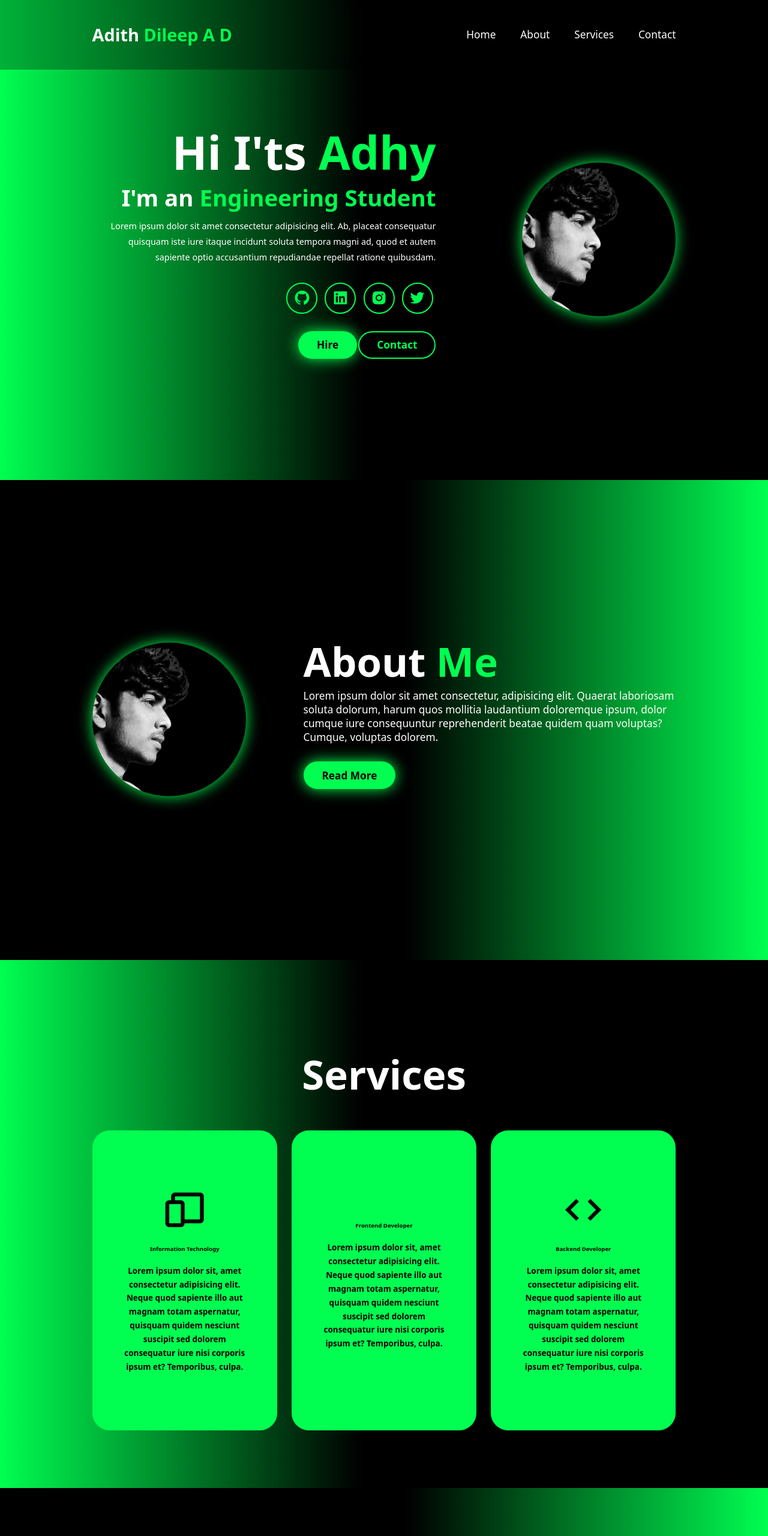
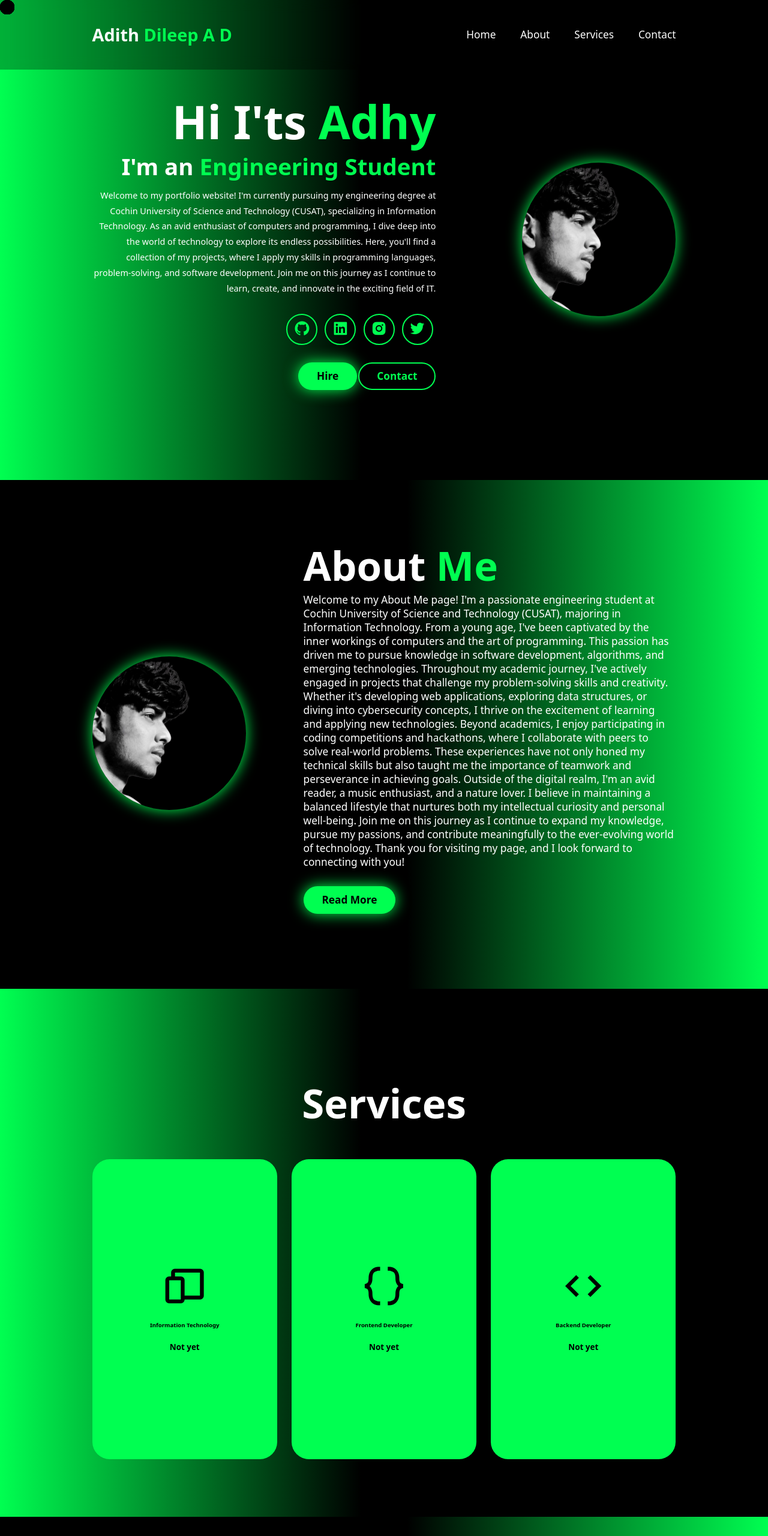
Before and after one commit to Adhyyyyy/Portfolio-Web-Site, a plain HTML site: page index.html in a window 1280 px wide. Shown: the top 2560 px of the page at 60% size. Drawn offline with nearby package versions, Linux system fonts and the light colour scheme.

Commit message:
index.html

```diff
--- a/index.html
+++ b/index.html
@@ -12,6 +12,26 @@
     />
   </head>
   <body>
+    <div class="circle"></div>
+    <div class="circle"></div>
+    <div class="circle"></div>
+    <div class="circle"></div>
+    <div class="circle"></div>
+    <div class="circle"></div>
+    <div class="circle"></div>
+    <div class="circle"></div>
+    <div class="circle"></div>
+    <div class="circle"></div>
+    <div class="circle"></div>
+    <div class="circle"></div>
+    <div class="circle"></div>
+    <div class="circle"></div>
+    <div class="circle"></div>
+    <div class="circle"></div>
+    <div class="circle"></div>
+    <div class="circle"></div>
+    <div class="circle"></div>
+    <div class="circle"></div>
     <header class="header">
         <a href="#home" class="logo"> Adith
             <span>Dileep A D</span></a>
@@ -28,15 +48,15 @@
         <div class="home-content">
             <h1>Hi I'ts <span>Adhy</span></h1>
             <h3>I'm an <span>Engineering Student</span></h3>
-            <p>Lorem ipsum dolor sit amet consectetur adipisicing elit. Ab, placeat consequatur quisquam iste iure itaque incidunt soluta tempora magni ad, quod et autem sapiente optio accusantium repudiandae repellat ratione quibusdam.</p>
+            <p>Welcome to my portfolio website! I'm currently pursuing my engineering degree at Cochin University of Science and Technology (CUSAT), specializing in Information Technology. As an avid enthusiast of computers and programming, I dive deep into the world of technology to explore its endless possibilities. Here, you'll find a collection of my projects, where I apply my skills in programming languages, problem-solving, and software development. Join me on this journey as I continue to learn, create, and innovate in the exciting field of IT.</p>
             <div class="social-icons">
-                <a href="#">
+                <a href="https://github.com/Adhyyyyy">
                     <i class="bx bxl-github"></i>
                 </a>
-                <a href="#">
+                <a href="https://www.linkedin.com/in/adithdileepad/">
                     <i class="bx bxl-linkedin-square"></i>
                 </a>
-                <a href="#">
+                <a href="https://www.instagram.com/adith_dileep_a_d/">
                     <i class="bx bxl-instagram-alt"></i>
                 </a>
                 <a href="#">
@@ -63,7 +83,15 @@
 
         <div class="about-content">
             <h2>About <span>Me</span></h2>
-            <p>Lorem ipsum dolor sit amet consectetur, adipisicing elit. Quaerat laboriosam soluta dolorum, harum quos mollitia laudantium doloremque ipsum, dolor cumque iure consequuntur reprehenderit beatae quidem quam voluptas? Cumque, voluptas dolorem.</p>
+            <p>Welcome to my About Me page! I'm a passionate engineering student at Cochin University of Science and Technology (CUSAT), majoring in Information Technology. From a young age, I've been captivated by the inner workings of computers and the art of programming. This passion has driven me to pursue knowledge in software development, algorithms, and emerging technologies.
+
+                Throughout my academic journey, I've actively engaged in projects that challenge my problem-solving skills and creativity. Whether it's developing web applications, exploring data structures, or diving into cybersecurity concepts, I thrive on the excitement of learning and applying new technologies.
+
+                Beyond academics, I enjoy participating in coding competitions and hackathons, where I collaborate with peers to solve real-world problems. These experiences have not only honed my technical skills but also taught me the importance of teamwork and perseverance in achieving goals.
+
+                Outside of the digital realm, I'm an avid reader, a music enthusiast, and a nature lover. I believe in maintaining a balanced lifestyle that nurtures both my intellectual curiosity and personal well-being.
+
+                Join me on this journey as I continue to expand my knowledge, pursue my passions, and contribute meaningfully to the ever-evolving world of technology. Thank you for visiting my page, and I look forward to connecting with you!</p>
             <a href="#" class="btn">Read More</a>
         </div>
     </section>
@@ -77,21 +105,21 @@
                 <div class="service-info">
                     <i class="bx bx-devices"></i>
                     <h4>Information Technology</h4>
-                    <p>Lorem ipsum dolor sit, amet consectetur adipisicing elit. Neque quod sapiente illo aut magnam totam aspernatur, quisquam quidem nesciunt suscipit sed dolorem consequatur iure nisi corporis ipsum et? Temporibus, culpa.</p>
+                    <p>Not yet</p>
                 </div>
             </div>
             <div class="service-box">
                 <div class="service-info">
-                    <i class="bx bx-curly"></i>
+                    <i class="bx bx-code-curly"></i>
                     <h4>Frontend Developer</h4>
-                    <p>Lorem ipsum dolor sit, amet consectetur adipisicing elit. Neque quod sapiente illo aut magnam totam aspernatur, quisquam quidem nesciunt suscipit sed dolorem consequatur iure nisi corporis ipsum et? Temporibus, culpa.</p>
+                    <p>Not yet</p>
                 </div>
             </div>
             <div class="service-box">
                 <div class="service-info">
                     <i class="bx bx-code"></i>
                     <h4>Backend Developer</h4>
-                    <p>Lorem ipsum dolor sit, amet consectetur adipisicing elit. Neque quod sapiente illo aut magnam totam aspernatur, quisquam quidem nesciunt suscipit sed dolorem consequatur iure nisi corporis ipsum et? Temporibus, culpa.</p>
+                    <p>Not yet</p>
                 </div>
             </div>
 
@@ -124,13 +152,13 @@
     </section>
     <footer class="footer">
         <div class="social-icons">
-            <a href="#">
+            <a href="https://github.com/Adhyyyyy">
                 <i class="bx bxl-github"></i>
             </a>
-            <a href="#">
+            <a href="https://www.linkedin.com/in/adithdileepad/">
                 <i class="bx bxl-linkedin-square"></i>
             </a>
-            <a href="#">
+            <a href="https://www.instagram.com/adith_dileep_a_d/">
                 <i class="bx bxl-instagram-alt"></i>
             </a>
             <a href="#">
@@ -156,5 +184,6 @@
         </p>
     </footer>
     <script src="script.js"></script>
+
   </body>
 </html>
```
